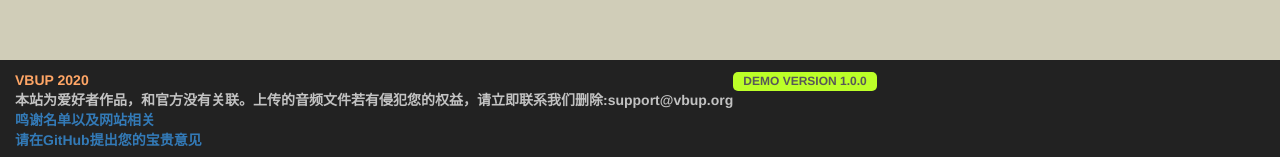
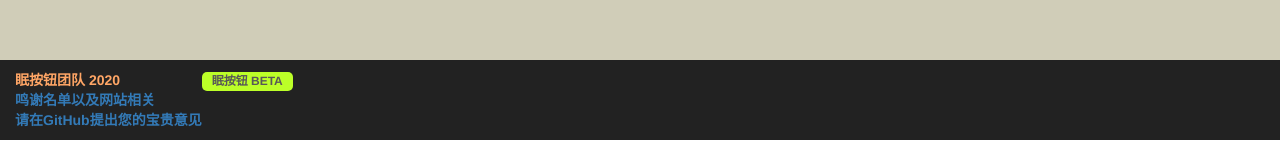
Before and after one commit to VoiceButtonUnitedProject/mmzm_button, a Vue app: page / in a window 1280 px wide. Shown: the part 740-897 px from the top of the page. Built offline with nearby package versions, Linux system fonts and the light colour scheme.

Commit message:
信息修改

```diff
--- a/src/App.vue
+++ b/src/App.vue
@@ -45,10 +45,10 @@
         </div>
         <footer class="footer">
             <div class="container-fluid footer-content">
-                <button class="btn-buttom btn-buttom-info"><a href="javascript:location.reload();" style="color: #585858;text-decoration: none">DEMO VERSION 1.0.0</a></button>
+                <button class="btn-buttom btn-buttom-info"><a href="javascript:location.reload();" style="color: #585858;text-decoration: none"> 眠按钮 BETA</a></button>
                 <div class="pull-left">
                     <div class="text-left" style="color: rgba(255, 166, 102);">{{$t("info.author")}}</div>
-                    <div class="text-left">{{$t("info.notOfficial")}}</div>
+                    <!--<div class="text-left">{{$t("info.notOfficial")}}</div>-->
                     <div class="text-left"><a href="https://voicebuttonunitedproject.github.io/mmzm_button/" target="_blank">{{$t("info.audioStaff")}}</a></div>
                     <div class="text-left"><a href="https://github.com/VoiceButtonUnitedProject/mmzm_button" target="_blank">{{$t("info.toGithub")}}</a></div>
                 </div>
--- a/src/locales/zh-CN.js
+++ b/src/locales/zh-CN.js
@@ -2,7 +2,7 @@ const zh_CN = {
     info: {
         title: "眠按钮",
         info: "信息",
-        author: "VBUP 2020",
+        author: "眠按钮团队 2020",
         null: "空",
         subscriber: "当前Youtube订阅数为：",
         audioStaff: "鸣谢名单以及网站相关",
```
